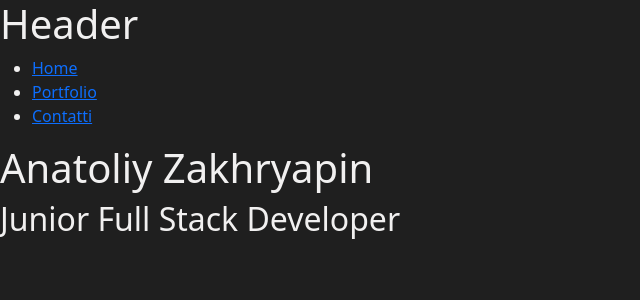
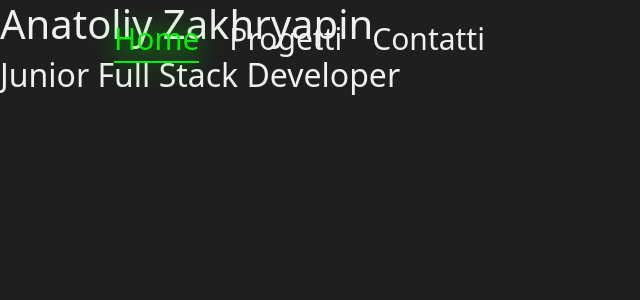
Before and after one commit to AnatoliyZakhryapin/vite-boolfolio, a Vue app: page / in a window 1280 px wide. Shown: the top 300 px of the page, without its empty margins (0-640 px from the left). Built offline with nearby package versions, Linux system fonts and the light colour scheme.

Commit message:
ADD style to nav-menu

```diff
--- a/src/components/AppHeader.vue
+++ b/src/components/AppHeader.vue
@@ -2,21 +2,67 @@
 </script>
 
 <template>
-    <h1>Header</h1>
-    <ul>
-        <li>
+    <header class="page-header py-3">
+        <div class="container">
+            <div class="row">
+                <div class="col">
+                    <nav>
+                        <ul class="nav-menu">
+                            <li class="menu-item">
                                 <router-link :to="{ name: 'home'}">Home</router-link>
                             </li>
-        <li>
-            <router-link :to="{ name: 'projects.index'}">Portfolio</router-link>
+                            <li class="menu-item">
+                                <router-link :to="{ name: 'projects.index'}">Progetti</router-link>
                             </li>
-        <li>
+                            <li class="menu-item">
                                 <router-link :to="{ name: 'contacts'}">Contatti</router-link>
                             </li>
                         </ul>
+                    </nav>
+                </div>
+            </div>
+        </div>
+    </header>
 </template>
 
-<style lang="scss">
+<style lang="scss" scoped>
 
+    .page-header{
+        position: fixed;
+        width: 100%;
+        z-index: 1;
+    }
+    .nav-menu {
+        display: flex;
+        gap: 30px;
+        list-style: none;
+        font-size: 30px;
+        & .menu-item{
+            a {
+                text-decoration: none;
+                color: currentColor;
+            };
+        };
 
+        li:hover{
+            color: #f1f0f0;
+            scale: 1.2;
+
+        }
+
+        li a.router-link-active{
+            text-shadow: 0px 0px 26px  rgba(0, 255, 0, 0.938);
+            color:  rgba(0, 255, 0, 0.938);
+
+            &::after{
+                content: "";
+                display: block;
+                width: 100%;
+                height: 2px;
+                background-color:  rgba(0, 255, 0, 0.938);
+                box-shadow: 0px 0px 26px  rgba(0, 255, 0, 0.938);
+                margin: 0 auto;
+            }
+        }
+    }
 </style>
```
Lines whose indentation alone changed are shown as unchanged.
